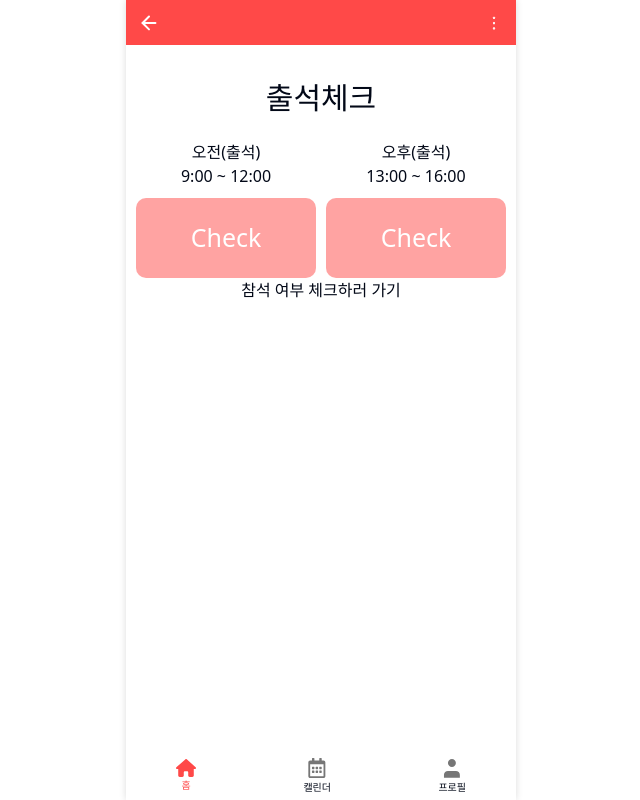
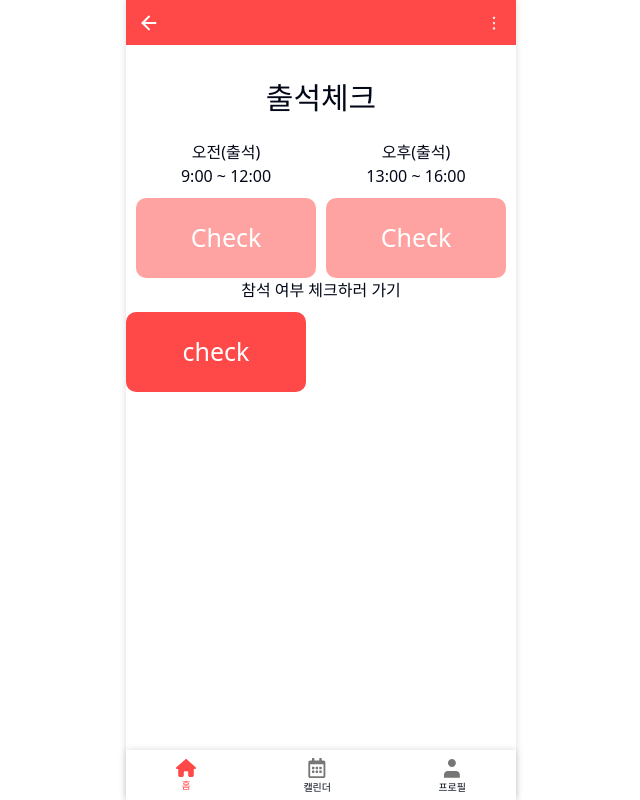
Before and after one commit to Minju9187/attendance, a React (Vite) app: page /home in a window 1280 px wide. Shown: the whole page, without its empty margins (319-959 px from the left). Built offline with nearby package versions, Linux system fonts and the light colour scheme; no server answers; the database is empty.

Commit message:
회원가입 페이지 통합, check 애니메이션 추가

```diff
--- /dev/null
+++ b/src/components/FlipButton.tsx
@@ -0,0 +1,79 @@
+import React, { useState } from "react";
+import styled from "styled-components";
+import checkImg from "@/assets/images/check-img.png";
+
+export default function FlipButton({ isChecked, onClick }) {
+  const [isFlipped, setIsFlipped] = useState(false);
+
+  const handleClick = () => {
+    setIsFlipped(!isFlipped);
+    onClick && onClick();
+  };
+
+  return (
+    <FlipContainer onClick={handleClick}>
+      <Flipper className={isFlipped ? "flipped" : ""}>
+        <Front>
+          {isChecked ? (
+            <img src={checkImg} alt="check" />
+          ) : (
+            <CheckButton>check</CheckButton>
+          )}
+        </Front>
+        <Back>
+          {isChecked ? (
+            <CheckButton>check</CheckButton>
+          ) : (
+            <img src={checkImg} alt="check" />
+          )}
+        </Back>
+      </Flipper>
+    </FlipContainer>
+  );
+}
+
+const FlipContainer = styled.div`
+  perspective: 1000px;
+`;
+
+const Flipper = styled.div`
+  transition: 0.6s;
+  transform-style: preserve-3d;
+
+  position: relative;
+  width: 180px;
+  height: 80px;
+
+  &.flipped {
+    transform: rotateY(180deg);
+  }
+`;
+
+const Front = styled.div`
+  backface-visibility: hidden;
+
+  position: absolute;
+  top: 0;
+  left: 0;
+  z-index: 2;
+`;
+
+const Back = styled.div`
+  backface-visibility: hidden;
+
+  position: absolute;
+  top: 0;
+  left: 0;
+  transform: rotateY(180deg);
+`;
+
+const CheckButton = styled.button`
+  width: 180px;
+  height: 80px;
+  color: white;
+  font-size: 25px;
+  background-color: #ff4948;
+  opacity: ${(props) => (props.disabled ? 0.5 : 1)};
+  border-radius: 10px;
+  margin-top: 10px;
+`;
--- a/src/components/MiniCalendarStyle.tsx
+++ b/src/components/MiniCalendarStyle.tsx
@@ -119,7 +119,7 @@ export const StyledToday = styled.div`
   color: ${(props) => props.theme.br_2};
   font-weight: 600;
   position: absolute;
-  top: 50%;
+  top: 65%;
   left: 50%;
   transform: translateX(-50%);
 `;
--- a/src/components/Navbar/Navbar.tsx
+++ b/src/components/Navbar/Navbar.tsx
@@ -45,6 +45,8 @@ const NavContainer = styled.nav`
   align-items: center;
   font-size: 10px;
   padding: 0 30px 0 30px;
+  background-color: white;
+  box-shadow: rgb(0 0 0 / 14%) 0px 0px 7px;
 `;
 
 const NavLinkTag = styled(NavLink)`
--- a/src/pages/Home.tsx
+++ b/src/pages/Home.tsx
@@ -15,6 +15,8 @@ import {
   where,
 } from "firebase/firestore";
 import { useState, useEffect } from "react";
+import checkImg from "@/assets/images/check-img.png";
+import FlipButton from "@/components/FlipButton";
 
 export default function Home() {
   const navigate = useNavigate();
@@ -35,6 +37,13 @@ export default function Home() {
   const [data, setData] = useState([]);
   const user = localStorage.getItem("userId");
 
+  const [isMorningChecked, setIsMorningChecked] = useState(
+    localStorage.getItem(today + "Morning") === "true"
+  );
+  const [isAfternoonChecked, setIsAfternoonChecked] = useState(
+    localStorage.getItem(today + "Afternoon") === "true"
+  );
+
   useEffect(() => {
     const fetchData = async () => {
       const collectionRef = doc(db, "survey", today);
@@ -52,41 +61,53 @@ export default function Home() {
     return false;
   };
 
-  const check = (e) => {
+  const handleCheck = (e) => {
     let state = "";
     const time = e.target.name;
     if (time == "오전") {
       if ((hours == 8 && minutes >= 55) || (hours == 9 && minutes <= 5)) {
         state = "오전출석";
         alert("출석하였습니다");
+        setIsMorningChecked(true);
+        localStorage.setItem(today + "Morning", "true");
       } else if (
         (hours == 9 && minutes > 5) ||
         (hours == 10 && minutes <= 30)
       ) {
         state = "지각";
         alert("지각하였습니다.");
+        localStorage.setItem(today + "Morning", "true");
+        setIsMorningChecked(true);
       } else if ((hours == 8 && minutes < 55) || hours < 8)
         alert("출석체크시간이 아닙니다.");
       else {
         state = "결석";
         alert("결석하였습니다.");
+        localStorage.setItem(today + "Morning", "true");
+        setIsMorningChecked(true);
       }
     }
     if (time == "오후") {
       if ((hours == 12 && minutes >= 55) || (hours == 13 && minutes <= 5)) {
         state = "오후출석";
         alert("출석체크되었습니다.");
+        localStorage.setItem(today + "Afternoon", "true");
+        setIsAfternoonChecked(true);
       } else if (
         (hours == 13 && minutes > 5) ||
         (hours == 14 && minutes <= 30)
       ) {
         state = "지각";
         alert("지각하였습니다.");
+        localStorage.setItem(today + "Afternoon", "true");
+        setIsAfternoonChecked(true);
       } else if ((hours == 12 && minutes < 55) || hours < 12)
         alert("출석체크시간이 아닙니다.");
       else {
         state = "결석";
         alert("결석하였습니다.");
+        localStorage.setItem(today + "Afternoon", "true");
+        setIsAfternoonChecked(true);
       }
     }
     if (state) {
@@ -138,8 +159,9 @@ export default function Home() {
           <p>9:00 ~ 12:00</p>
           <CheckButton
             name="오전"
-            disabled={!handleActivateBtn("오전")}
-            onClick={check}
+            disabled={!handleActivateBtn("오전") || isMorningChecked}
+            isChecked={isMorningChecked}
+            onClick={handleCheck}
           >
             Check
           </CheckButton>
@@ -149,8 +171,9 @@ export default function Home() {
           <p>13:00 ~ 16:00</p>
           <CheckButton
             name="오후"
-            disabled={!handleActivateBtn("오후")}
-            onClick={check}
+            disabled={!handleActivateBtn("오후") || isAfternoonChecked}
+            isChecked={isAfternoonChecked}
+            onClick={handleCheck}
           >
             Check
           </CheckButton>
@@ -163,6 +186,7 @@ export default function Home() {
       >
         참석 여부 체크하러 가기
       </button>
+      <FlipButton isChecked={isAfternoonChecked} onClick={handleCheck} />
       <Navbar />
     </>
   );
--- a/src/pages/Profile.tsx
+++ b/src/pages/Profile.tsx
@@ -92,7 +92,6 @@ export default function Profile() {
     <>
       <Topbar />
       <InfoWrap>
-        <Img src="" alt="캐릭터" />
         <Name>{userData?.username}</Name>
         <Resol>{userData?.resolution}</Resol>
       </InfoWrap>
@@ -126,13 +125,6 @@ const InfoWrap = styled.div`
   justify-content: center;
   align-items: center;
   margin-top: 30px;
-`;
-
-const Img = styled.img`
-  width: 100px;
-  height: 100px;
-  border-radius: 50%;
-  background-color: #f5f5f5;
 `;
 
 const Name = styled.div`
--- a/src/pages/SetProfile.tsx
+++ /dev/null
@@ -1,104 +0,0 @@
-import React from "react";
-import { useNavigate, useLocation } from "react-router-dom";
-import styled from "styled-components";
-import { useForm } from "react-hook-form";
-import { db, auth } from "../firebase";
-import { addDoc, collection, getDocs, query } from "firebase/firestore";
-import { createUserWithEmailAndPassword } from "firebase/auth";
-import { FirebaseError } from "firebase/app";
-
-export default function SetProfile() {
-  const {
-    register,
-    handleSubmit,
-    watch,
-    formState: { errors },
-  } = useForm();
-
-  const navigate = useNavigate();
-  const location = useLocation();
-  const email = location.state.email;
-  const password = location.state.password;
-  const watchUsername = watch("username");
-  const watchResolution = watch("resolution");
-
-  const onSubmit = async () => {
-    try {
-      const userCredential = await createUserWithEmailAndPassword(
-        auth,
-        email,
-        password
-      );
-
-      const user = {
-        userId: userCredential.user.uid,
-        email: email,
-        username: watchUsername,
-        resolution: watchResolution || "각오따위 없음",
-        오전출석: 0,
-        오후출석: 0,
-        지각: 0,
-        결석: 0,
-        isManager: false,
-      };
-      const collectionRef = collection(db, "users");
-      await addDoc(collectionRef, user);
-      navigate("/signin");
-    } catch (error) {
-      const { code } = error as FirebaseError;
-      switch (code) {
-        case "auth/email-already-in-use":
-          alert("이미 사용중인 이메일 입니다.");
-          break;
-        case "auth/network-request-failed":
-          alert("네트워크 연결에 실패하였습니다.");
-          break;
-        case "auth/internal-error":
-          alert("잘못된 요청입니다.");
-          break;
-        default:
-          alert("회원가입에 실패하였습니다.");
-      }
-    }
-  };
-
-  return (
-    <>
-      <Form onSubmit={handleSubmit(onSubmit)}>
-        <div>사진선택창</div>
-        <label htmlFor="username">사용자 이름</label>
-        <input
-          id="username"
-          type="text"
-          placeholder="2~8자 이내여야 합니다."
-          {...register("username", {
-            required: "사용자 이름을 꼭 적어주세요.",
-            pattern: {
-              value: /^.{2,8}$/,
-              message: "2자 이상 8자 이내로 입력해주세요",
-            },
-          })}
-        />
-        {errors.username && (
-          <small role="alert">{errors.username.message}</small>
-        )}
-        <label htmlFor="resolution">각오</label>
-        <input
-          id="resolution"
-          type="text"
-          placeholder="짧게 각오를 적어주세요"
-          {...register("resolution", {})}
-        />
-        {errors.resolution && (
-          <small role="alert">{errors.resolution.message}</small>
-        )}
-        <button type="submit">시작하기</button>
-      </Form>
-    </>
-  );
-}
-
-const Form = styled.form`
-  display: flex;
-  flex-direction: column;
-`;
--- a/src/routes/Router.tsx
+++ b/src/routes/Router.tsx
@@ -3,7 +3,6 @@ import Splash from "@/pages/Splash";
 import Home from "@/pages/Home";
 import SignIn from "@/pages/SignIn";
 import SignUp from "@/pages/SignUp";
-import SetProfile from "@/pages/SetProfile";
 import Survey from "@/pages/Survey";
 import Profile from "@/pages/Profile";
 import Calendar from "@/pages/Calendar";
@@ -15,7 +14,6 @@ export default function Router() {
         <Route path="/" element={<Splash />} />
         <Route path="/signin" element={<SignIn />} />
         <Route path="/signup" element={<SignUp />} />
-        <Route path="/signup/setprofile" element={<SetProfile />} />
         <Route path="/home" element={<Home />} />
         <Route path="/survey/:day" element={<Survey />} />
         <Route path="/calendar/:uid" element={<Calendar />} />
--- a/src/styles/BasicLayout.tsx
+++ b/src/styles/BasicLayout.tsx
@@ -16,18 +16,20 @@ export default function BasicLayout({ children }) {
 const ParentContainer = styled.div`
   display: flex;
   justify-content: center;
-  align-items: center;
   height: 100vh;
-  overflow: hidden;
 `;
 
 const LayoutContainer = styled.div`
   position: relative;
   width: 390px;
   height: 100vh;
-  min-height: 100vh;
+  min-height: calc(100vh - 45px);
   box-shadow: rgb(0 0 0 / 14%) 0px 0px 7px;
   background: white;
+  overflow-y: scroll;
+  &::-webkit-scrollbar {
+    width: 0px;
+  }
   /* @media (max-width: 768px) {
     margin: 0 auto;
     max-width: 100%;
```
Also changed, not shown: src/pages/SignUp.tsx (+73 -20 lines), src/assets/images/check-img.png (added).
